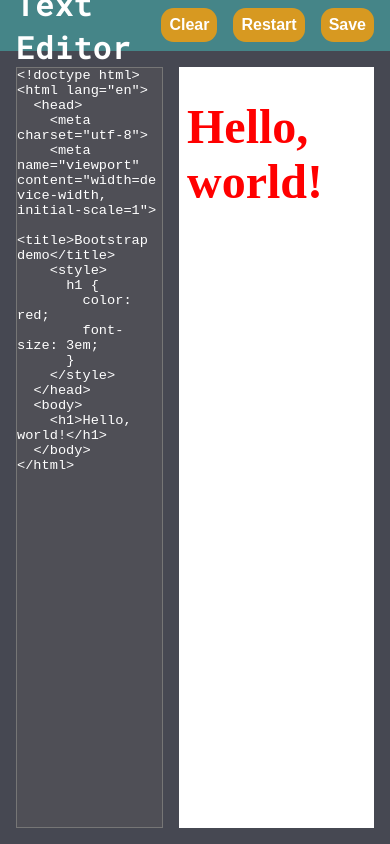
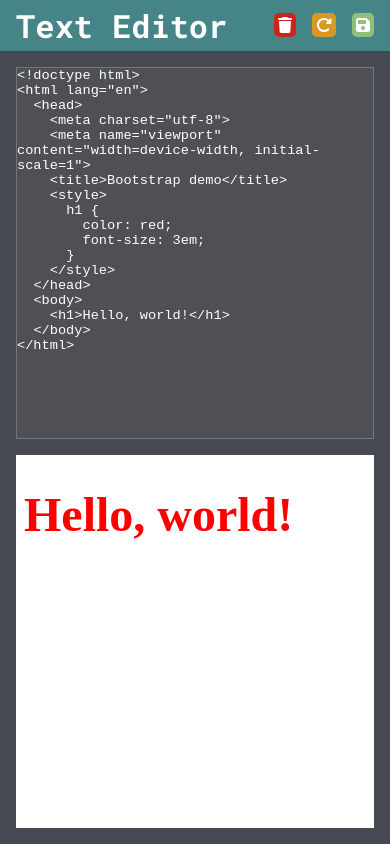
Before and after one commit to isdvde/text-editor, a website built with Vite: page index.html in a window 390 px wide. Built offline with nearby package versions, Linux system fonts and the light colour scheme.

Commit message:
mobile version

```diff
--- a/index.html
+++ b/index.html
@@ -16,9 +16,11 @@
       <h1 class="nav__title">Text Editor</h1>
     <div></div>
     <div class="nav__btns">
-      <button class="nav__btn clear">Clear</button>
-      <button class="nav__btn reset">Restart</button>
-      <button class="nav__btn save">Save</button>
+      <button class="nav__btn nav__btn-red clear">
+        <svg class="icon" xmlns="http://www.w3.org/2000/svg" viewBox="0 0 448 512"><path d="M135.2 17.7L128 32H32C14.3 32 0 46.3 0 64S14.3 96 32 96H416c17.7 0 32-14.3 32-32s-14.3-32-32-32H320l-7.2-14.3C307.4 6.8 296.3 0 284.2 0H163.8c-12.1 0-23.2 6.8-28.6 17.7zM416 128H32L53.2 467c1.6 25.3 22.6 45 47.9 45H346.9c25.3 0 46.3-19.7 47.9-45L416 128z"/></svg>
+      </button>
+      <button class="nav__btn nav__btn-yellow reset"><svg class="icon" xmlns="http://www.w3.org/2000/svg" viewBox="0 0 512 512"><path d="M463.5 224H472c13.3 0 24-10.7 24-24V72c0-9.7-5.8-18.5-14.8-22.2s-19.3-1.7-26.2 5.2L413.4 96.6c-87.6-86.5-228.7-86.2-315.8 1c-87.5 87.5-87.5 229.3 0 316.8s229.3 87.5 316.8 0c12.5-12.5 12.5-32.8 0-45.3s-32.8-12.5-45.3 0c-62.5 62.5-163.8 62.5-226.3 0s-62.5-163.8 0-226.3c62.2-62.2 162.7-62.5 225.3-1L327 183c-6.9 6.9-8.9 17.2-5.2 26.2s12.5 14.8 22.2 14.8H463.5z"/></svg></button>
+      <button class="nav__btn nav__btn-green save"><svg class="icon" xmlns="http://www.w3.org/2000/svg" viewBox="0 0 448 512"><path d="M64 32C28.7 32 0 60.7 0 96V416c0 35.3 28.7 64 64 64H384c35.3 0 64-28.7 64-64V173.3c0-17-6.7-33.3-18.7-45.3L352 50.7C340 38.7 323.7 32 306.7 32H64zm0 96c0-17.7 14.3-32 32-32H288c17.7 0 32 14.3 32 32v64c0 17.7-14.3 32-32 32H96c-17.7 0-32-14.3-32-32V128zM224 288a64 64 0 1 1 0 128 64 64 0 1 1 0-128z"/></svg></button>
     </div>
     </div>
   <div class="container">
--- a/main.js
+++ b/main.js
@@ -27,8 +27,6 @@ class Editor extends HTMLTextAreaElement {
   init() { this.value = this.default_value; }
 
   set_value(val){ this.value = val; }
-
-
 }
 
 customElements.define('x-editor', Editor, {extends: 'textarea'});
@@ -43,6 +41,16 @@ let $reset = document.querySelector('.reset');
 
 function update_frame() {
   $result.srcdoc = $editor.value;
+}
+
+function download(filename, text) {
+  let el = document.createElement('a');
+  el.setAttribute('href', 'data:text/plain;charset=utf-8,' + encodeURIComponent(text));
+  el.setAttribute('download', filename);
+  el.style.display = 'none';
+  document.body.appendChild(el);
+  el.click();
+  document.body.removeChild(el);
 }
 
 if(code) {
@@ -66,3 +74,7 @@ $clear.onclick = function() {
   $editor.value = '';
   update_frame();
 }
+
+$save.onclick = function() {
+  download('code.txt', $editor.value);
+}
--- a/style.css
+++ b/style.css
@@ -5,8 +5,7 @@
 	--blue: #458588;
 	--yellow: #d79921;
 	--green: #8ec07c;
-
-
+	--red: #cc241d;
 }
 
 * {
@@ -19,7 +18,6 @@ body {
   font-family: "Roboto Mono", monospace;
 }
 
-
 .nav {
 	background-color: var(--blue);
 	color: var(--white);
@@ -29,7 +27,6 @@ body {
 	align-items: center;
 	justify-content: space-between;
 	padding: 1rem;
-	/* outline: 1px solid red; */
 }
 
 .nav__btns {
@@ -37,25 +34,37 @@ body {
 	gap: 1rem;
 	justify-content: space-between;
 	align-items: center;
-	/* outline: 1px solid red; */
 	height: 100%;
-
 }
 
 .nav__btn {
-	font-size: 1em;
 	border: 0;
-	background-color: #ffffff00;
+	color: var(--white);
+	padding: 0.25rem 0.25rem 0.08rem 0.25rem;
+	border-radius: 0.3rem;
+	text-align: center;
+}
+
+.nav__btn-red {
+	background-color: var(--red);
+}
+
+.nav__btn-green {
+	background-color: var(--green);
+}
+
+.nav__btn-yellow {
 	background-color: var(--yellow);
-	color: var(--white);
-	padding: 0.5rem;
-	border-radius: 0.8rem;
-	font-weight: bold;
 }
 
 .nav__btn:active {
 	background-color: var(--green);
 
+}
+
+.icon {
+	fill: var(--white);
+	height: 1rem;
 }
 
 .container {
@@ -64,7 +73,6 @@ body {
 	flex-direction: row;
 	width: 100vw;
 	height: 94vh;
-	/* outline: 1px solid red; */
 	gap: 1rem;
 }
 
@@ -92,3 +100,24 @@ body {
 	/* outline: 1px solid green; */
   overflow-y: scroll;
 }
+
+@media screen and (max-width: 720px) {
+	.container {
+		flex-direction: column;
+		/* width: 100vw;
+		height: 94vh;
+		gap: 1rem; */
+	}
+
+	.editor {
+		width: auto;
+		height: 50%;
+		margin: 1rem 1rem 0 1rem;
+	}
+
+	.iframe {
+		width: auto;
+		margin: 0 1rem 1rem 1rem;
+		height: 50%;
+	}
+}
```
